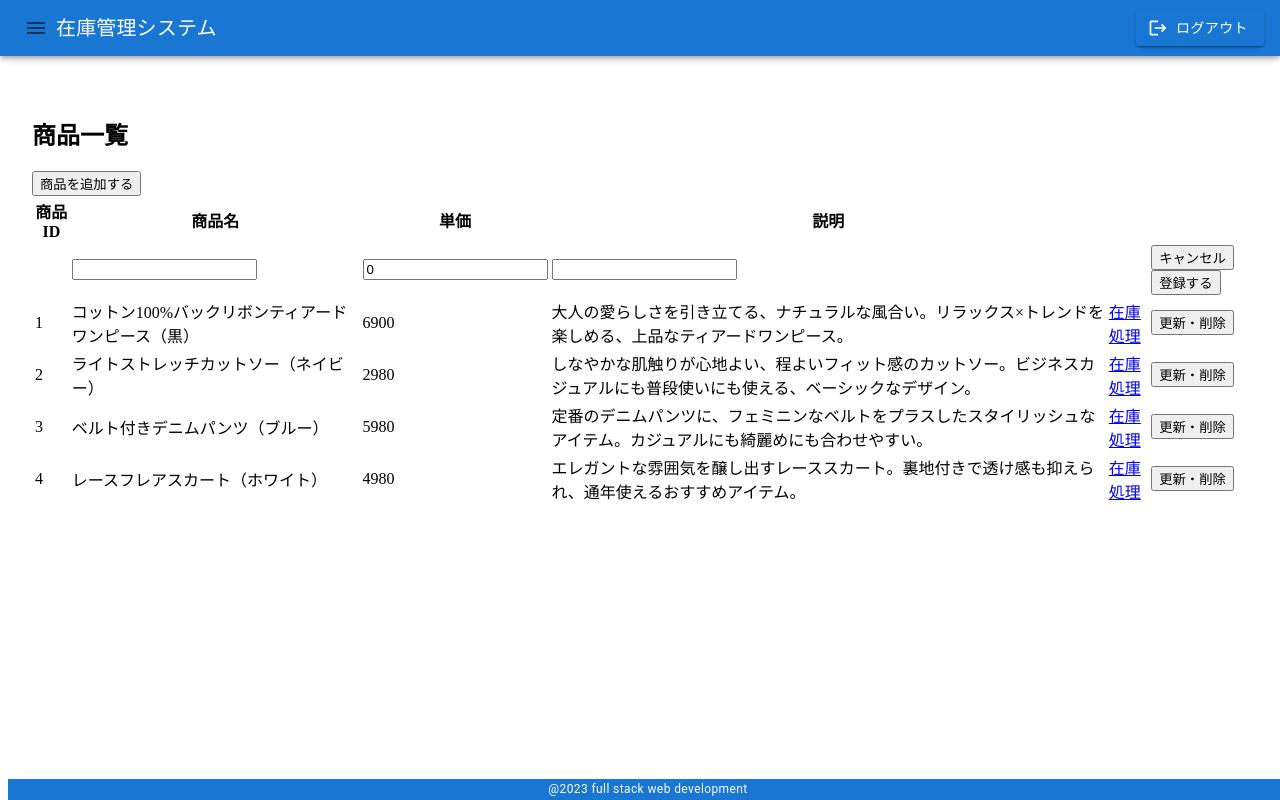
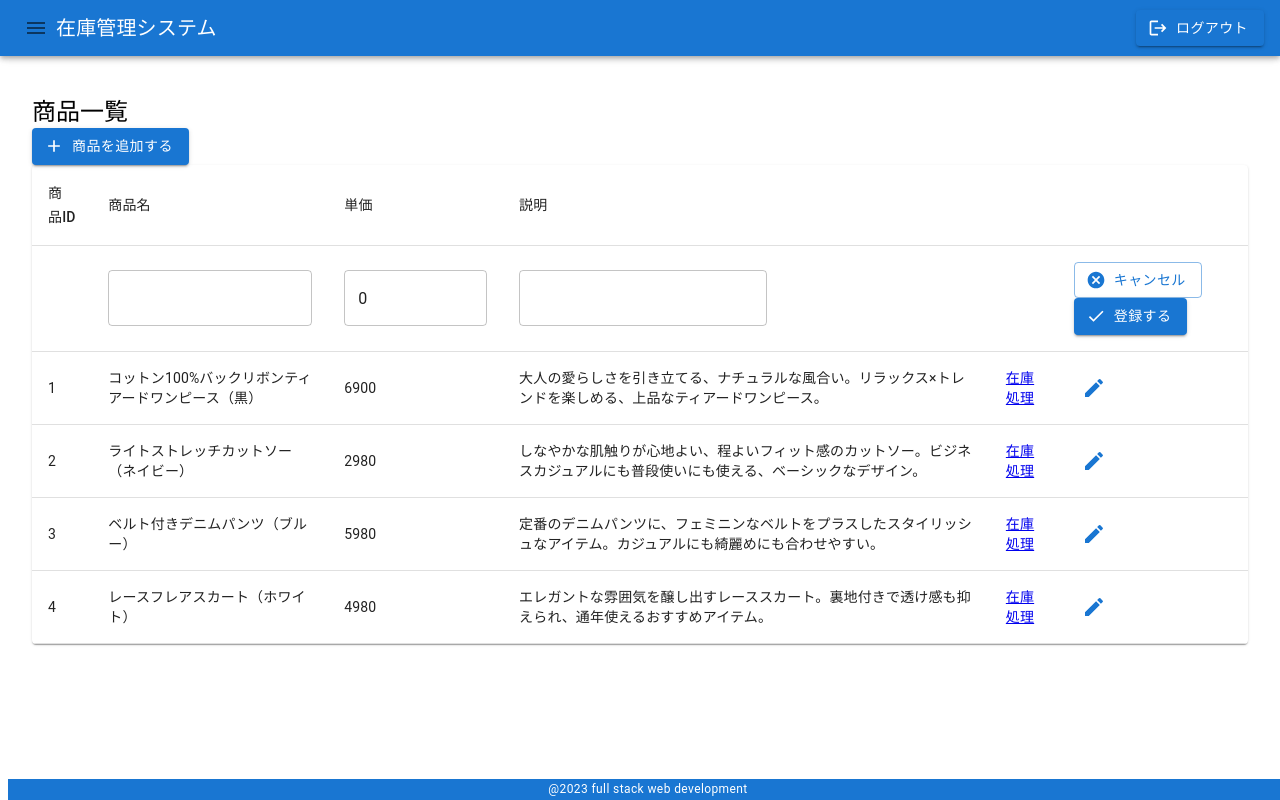
Before and after one commit to aspiratio/fullstack_web_development, a Next.js app in the folder app/frontend/: page /inventory/products in a window 1280 px wide. Both pictures are taken after a click on the button "商品を追加する". Built offline with nearby package versions, Linux system fonts and the light colour scheme.

Commit message:
在庫一覧画面のUI改善

```diff
--- a/app/frontend/app/inventory/products/page.tsx
+++ b/app/frontend/app/inventory/products/page.tsx
@@ -1,4 +1,30 @@
 "use client"
+
+import {
+  Alert,
+  AlertColor,
+  Box,
+  Button,
+  IconButton,
+  Paper,
+  Snackbar,
+  Table,
+  TableBody,
+  TableCell,
+  TableContainer,
+  TableHead,
+  TableRow,
+  TextField,
+  Typography,
+} from "@mui/material"
+
+import {
+  Add as AddIcon,
+  Cancel as CancelIcon,
+  Check as CheckIcon,
+  Delete as DeleteIcon,
+  Edit as EditIcon,
+} from "@mui/icons-material"
 
 import { useForm } from "react-hook-form"
 import { useState, useEffect } from "react"
@@ -22,11 +48,24 @@
 
   // 読み込みデータを保持
   const [data, setData] = useState<Array<ProductData>>([])
+  const [open, setOpen] = useState(false)
+  const [severity, setSeverity] = useState<AlertColor>("success")
+  const [message, setMessage] = useState("")
+  const result = (severity: AlertColor, message: string) => {
+    setOpen(true)
+    setSeverity(severity)
+    setMessage(message)
+  }
+
+  const handleClose = (event: any, reason: any) => {
+    setOpen(false)
+  }
 
   useEffect(() => {
     setData(productsData)
-  }, [])
+  }, [open])
 
+  // 登録データを保持
   const [id, setId] = useState<number | null>(0)
   // submit時のactionを分岐させる
   const [action, setAction] = useState<string>("")
@@ -66,6 +105,7 @@
     setId(0)
   }
   const handleAdd = (data: ProductData) => {
+    result("success", "商品が登録されました")
     setId(0)
   }
 
@@ -85,153 +125,212 @@
     setId(0)
   }
   const handleEdit: any = (data: ProductData) => {
+    result("success", "商品が更新されました")
     setId(0)
   }
   const handleDelete: any = (id: number) => {
+    result("success", "商品が削除されました")
     setId(0)
   }
 
   return (
     <>
-      <h2>商品一覧</h2>
-      <button type="button" onClick={handleShowNewRow}>
+      <Snackbar open={open} autoHideDuration={3000} onClose={handleClose}>
+        <Alert severity={severity}>{message}</Alert>
+      </Snackbar>
+      <Typography variant="h5">商品一覧</Typography>
+      <Button
+        variant="contained"
+        startIcon={<AddIcon />}
+        onClick={handleShowNewRow}
+      >
         商品を追加する
-      </button>
-      <form onSubmit={handleSubmit(onSubmit)}>
-        <table>
-          <thead>
-            <tr>
-              <th>商品ID</th>
-              <th>商品名</th>
-              <th>単価</th>
-              <th>説明</th>
-              <th></th>
-              <th></th>
-            </tr>
-          </thead>
-          <tbody>
+      </Button>
+      <Box
+        component="form"
+        onSubmit={handleSubmit(onSubmit)}
+        sx={{ height: 400, width: "100%" }}
+      >
+        <TableContainer component={Paper}>
+          <Table>
+            <TableHead>
+              <TableRow>
+                <TableCell>商品ID</TableCell>
+                <TableCell>商品名</TableCell>
+                <TableCell>単価</TableCell>
+                <TableCell>説明</TableCell>
+                <TableCell></TableCell>
+                <TableCell></TableCell>
+              </TableRow>
+            </TableHead>
+
+            <TableBody>
               {id === null ? (
-              <tr>
-                <td></td>
-                <td>
-                  <input
+                <TableRow>
+                  <TableCell></TableCell>
+                  <TableCell>
+                    <TextField
                       type="text"
                       id="name"
-                    {...register("name", { required: true, maxLength: 100 })}
+                      {...register("name", {
+                        required: "必須入力です",
+                        maxLength: {
+                          value: 100,
+                          message: "100文字以内の商品名を入力してください",
+                        },
+                      })}
+                      error={Boolean(errors.name)}
+                      helperText={errors.name?.message?.toString() || ""}
                     />
-                  {errors.name && (
-                    <div>100文字以内の商品名を入力してください</div>
-                  )}
-                </td>
-                <td>
-                  <input
+                  </TableCell>
+                  <TableCell>
+                    <TextField
                       type="number"
                       id="price"
                       {...register("price", {
-                      required: true,
-                      min: 1,
-                      max: 99999999,
+                        required: "必須入力です",
+                        min: {
+                          value: 1,
+                          message: "1から99999999の数値を入力してください",
+                        },
+                        max: {
+                          value: 99999999,
+                          message: "1から99999999の数値を入力してください",
+                        },
                       })}
+                      error={Boolean(errors.name)}
+                      helperText={errors.name?.message?.toString() || ""}
                     />
-                  {errors.price && (
-                    <div>1から99999999の数値を入力してください</div>
-                  )}
-                </td>
-                <td>
-                  <input
+                  </TableCell>
+                  <TableCell>
+                    <TextField
                       type="text"
                       id="description"
                       {...register("description")}
                     />
-                </td>
+                  </TableCell>
                   {/* ルーティングのために追加 */}
-                <td></td>
-                <td>
-                  <button type="button" onClick={() => handleAddCancel()}>
+                  <TableCell></TableCell>
+                  <TableCell>
+                    <Button
+                      variant="outlined"
+                      startIcon={<CancelIcon />}
+                      onClick={() => handleAddCancel()}
+                    >
                       キャンセル
-                  </button>
-                  <button type="submit" onClick={() => setAction("add")}>
+                    </Button>
+                    <Button
+                      type="submit"
+                      variant="contained"
+                      startIcon={<CheckIcon />}
+                      onClick={() => setAction("add")}
+                    >
                       登録する
-                  </button>
-                </td>
-              </tr>
+                    </Button>
+                  </TableCell>
+                </TableRow>
               ) : (
                 ""
               )}
               {data.map((data: any) =>
                 id === data.id ? (
-                <tr key={data.id}>
-                  <td>{data.id}</td>
-                  <td>
-                    <input
+                  <TableRow key={data.id}>
+                    <TableCell>{data.id}</TableCell>
+                    <TableCell>
+                      <TextField
                         type="text"
                         id="name"
-                      {...register("name", { required: true, maxLength: 100 })}
+                        {...register("name", {
+                          required: "必須入力です",
+                          maxLength: {
+                            value: 100,
+                            message: "100文字以内の商品名を入力してください",
+                          },
+                        })}
+                        error={Boolean(errors.name)}
+                        helperText={errors.name?.message?.toString() || ""}
                       />
-                    {errors.name && (
-                      <div>100文字以内の商品名を入力してください</div>
-                    )}
-                  </td>
-                  <td>
-                    <input
+                    </TableCell>
+                    <TableCell>
+                      <TextField
                         type="number"
                         id="price"
                         {...register("price", {
-                        required: true,
-                        min: 1,
-                        max: 99999999,
+                          required: "必須入力です",
+                          min: {
+                            value: 1,
+                            message: "1から99999999の数値を入力してください",
+                          },
+                          max: {
+                            value: 99999999,
+                            message: "1から99999999の数値を入力してください",
+                          },
                         })}
+                        error={Boolean(errors.name)}
+                        helperText={errors.name?.message?.toString() || ""}
                       />
-                    {errors.price && (
-                      <div>1から99999999の数値を入力してください</div>
-                    )}
-                  </td>
-                  <td>
-                    <input
+                    </TableCell>
+                    <TableCell>
+                      <TextField
                         type="text"
                         id="description"
                         {...register("description")}
                       />
-                  </td>
-                  <td></td>
-                  <td>
-                    <button type="button" onClick={() => handleEditCancel()}>
+                    </TableCell>
+                    <TableCell></TableCell>
+                    <TableCell>
+                      <Button
+                        variant="outlined"
+                        startIcon={<CancelIcon />}
+                        onClick={() => handleEditCancel()}
+                      >
                         キャンセル
-                    </button>
-                  </td>
-                  <td>
-                    <button type="submit" onClick={() => setAction("update")}>
+                      </Button>
+                      <Button
+                        type="submit"
+                        variant="contained"
+                        startIcon={<CheckIcon />}
+                        onClick={() => setAction("update")}
+                      >
                         更新する
-                    </button>
-                  </td>
-                  <td>
-                    <button type="submit" onClick={() => setAction("delete")}>
-                      削除する
-                    </button>
-                  </td>
-                </tr>
+                      </Button>
+                      <IconButton
+                        aria-label="削除する"
+                        type="submit"
+                        color="warning"
+                        onClick={() => setAction("delete")}
+                      >
+                        <DeleteIcon />
+                      </IconButton>
+                    </TableCell>
+                  </TableRow>
                 ) : (
-                <tr key={data.id}>
-                  <td>{data.id}</td>
-                  <td>{data.name}</td>
-                  <td>{data.price}</td>
-                  <td>{data.description}</td>
-                  <td>
+                  <TableRow key={data.id}>
+                    <TableCell>{data.id}</TableCell>
+                    <TableCell>{data.name}</TableCell>
+                    <TableCell>{data.price}</TableCell>
+                    <TableCell>{data.description}</TableCell>
+                    <TableCell>
                       <Link href={`/inventory/products/${data.id}`}>
                         在庫処理
                       </Link>
-                  </td>
-                  <td>
-                    <button onClick={() => handleEditRow(data.id)}>
-                      更新・削除
-                    </button>
-                  </td>
-                </tr>
+                    </TableCell>
+                    <TableCell>
+                      <IconButton
+                        aria-label="編集する"
+                        color="primary"
+                        onClick={() => handleEditRow(data.id)}
+                      >
+                        <EditIcon />
+                      </IconButton>
+                    </TableCell>
+                  </TableRow>
                 )
               )}
-          </tbody>
-        </table>
-      </form>
+            </TableBody>
+          </Table>
+        </TableContainer>
+      </Box>
     </>
   )
 }
```
Lines whose indentation alone changed are shown as unchanged.
